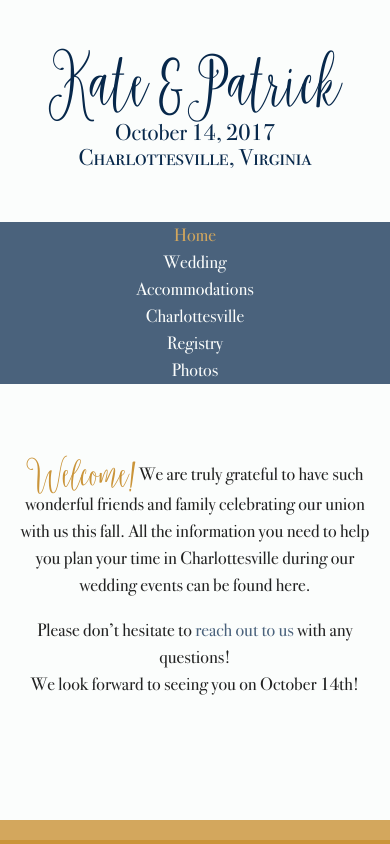
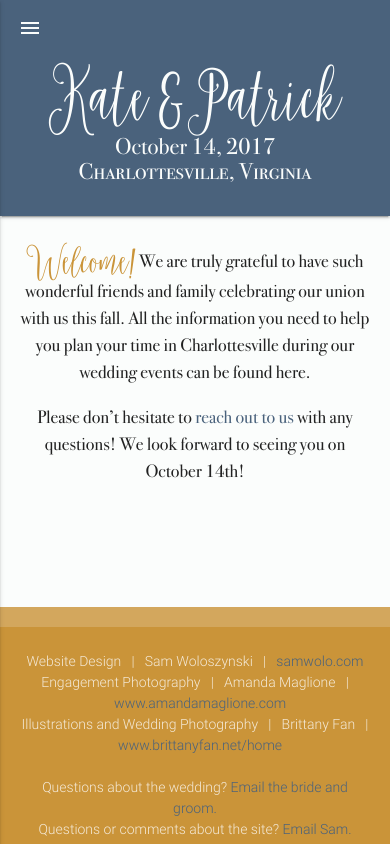
Before and after one commit to swoloszynski/greco-wedding, a plain HTML site: page index.html in a window 390 px wide. Shown: the top 844 px of the page. Drawn offline with nearby package versions, Linux system fonts and the light colour scheme.

Commit message:
Use slideover nav on mobile and combine into header

```diff
--- a/css/style.css
+++ b/css/style.css
@@ -117,6 +117,15 @@ html a:hover {
    margin-top: 0;
 }
 
+.no-decoration:hover {
+  text-decoration: none;
+}
+
+.mobile-header-spacing {
+  padding-top: 14px !important;
+  padding-bottom: 22px !important;
+}
+
 /* Home */
 
 .accent-text {
--- a/index.html
+++ b/index.html
@@ -25,10 +25,9 @@
             <p class="browserupgrade">You are using an <strong>outdated</strong> browser. Please <a href="http://browsehappy.com/">upgrade your browser</a> to improve your experience.</p>
         <![endif]-->
 
-        <!-- Content -->
-        <div class="banner-image">
+        <!-- Desktop and medium header and banner photo -->
+        <div class="banner-image hide-on-small-only">
             <img class="responsive-img hide-on-small-only" src="img/banner.jpg">
-            <div class="mobile-img-replacement hide-on-med-and-up"></div>
             <span class="row">
                 <span class="banner-text col s12 m6 offset-m6 l4 offset-l7 text-dark-blue">
                     <h4 class="center banner-name">Kate & Patrick</h4>
@@ -38,7 +37,8 @@
             </span>
         </div>
 
-        <div class="row nav-custom-wrapper">
+        <!-- Desktop and medium menu -->
+        <div class="row nav-custom-wrapper hide-on-small-only">
             <a href="#"><div class="col s12 m4 l2 center nav-custom-tab nav-custom-active">Home</div></a>
             <a href="#"><div class="col s12 m4 l2 center nav-custom-tab">Wedding</div></a>
             <a href="#"><div class="col s12 m4 l2 center nav-custom-tab">Accommodations</div></a>
@@ -47,10 +47,31 @@
             <a href="#"><div class="col s12 m4 l2 center nav-custom-tab">Photos</div></a>
         </div>
 
+        <!-- Mobile header and menu -->
+        <nav class="nav-extended hide-on-med-and-up">
+            <div class="nav-wrapper  nav-custom-wrapper hide-on-med-and-up">
+                <a href="#" data-activates="mobile-demo" class="button-collapse no-decoration hide-on-med-and-up"><i class="material-icons">menu</i></a>
+                <span class="row hide-on-med-and-up">
+                    <span class="col s12 text-off-white mobile-header-spacing">
+                        <h4 class="center banner-name">Kate & Patrick</h4>
+                        <h5 class="center banner-date">October 14, 2017</h5>
+                        <h5 class="center banner-location">Charlottesville, Virginia</h5>
+                    </span>
+                </span>
+                <ul class="side-nav background-light-blue text-off-white" id="mobile-demo">
+                    <li><a class="no-decoration" href="#">Home</a></li>
+                    <li><a class="no-decoration" href="#">Wedding</a></li>
+                    <li><a class="no-decoration" href="#">Accommodation</a></li>
+                    <li><a class="no-decoration" href="#">Charlottesville</a></li>
+                    <li><a class="no-decoration" href="#">Registry</a></li>
+                    <li><a class="no-decoration" href="#">Photos</a></li>
+                </ul>
+            </div>
+      </nav>
+
         <div class="container">
             <div class="section">
-                <div class="row cushion-25">
-                </div>
+                <div class="row cushion-25 hide-on-small-only"></div>
                 <div class="row">
                     <div class="col m4 l4 hide-on-small-only">
                         <img class="responsive-img hide-on-small-only" src="img/painted-portrait.jpg">
@@ -58,7 +79,8 @@
 
                     <div class="col m8 l8">
                         <p class="intro-text center"><span class="accent-text">Welcome!</span> We are truly grateful to have such wonderful friends and family celebrating our union with us this fall. All the information you need to help you plan your time in Charlottesville during our wedding events can be found here.</p>
-                        <p class="intro-text center">Please don’t hesitate to <a href="mailto:kathryn.anne.kingsbury@gmail.com,ppg8gz@virginia.edu?subject=Question%20about%20the%20wedding">reach out to us</a> with any questions!</br>We look forward to seeing you on October 14th!</p>
+                        <p class="intro-text center hide-on-med-and-down">Please don’t hesitate to <a href="mailto:kathryn.anne.kingsbury@gmail.com,ppg8gz@virginia.edu?subject=Question%20about%20the%20wedding">reach out to us</a> with any questions!</br>We look forward to seeing you on October 14th!</p>
+                        <p class="intro-text center hide-on-large-only">Please don’t hesitate to <a href="mailto:kathryn.anne.kingsbury@gmail.com,ppg8gz@virginia.edu?subject=Question%20about%20the%20wedding">reach out to us</a> with any questions! We look forward to seeing you on October 14th!</p>
                     </div>
                 </div>
 
```
